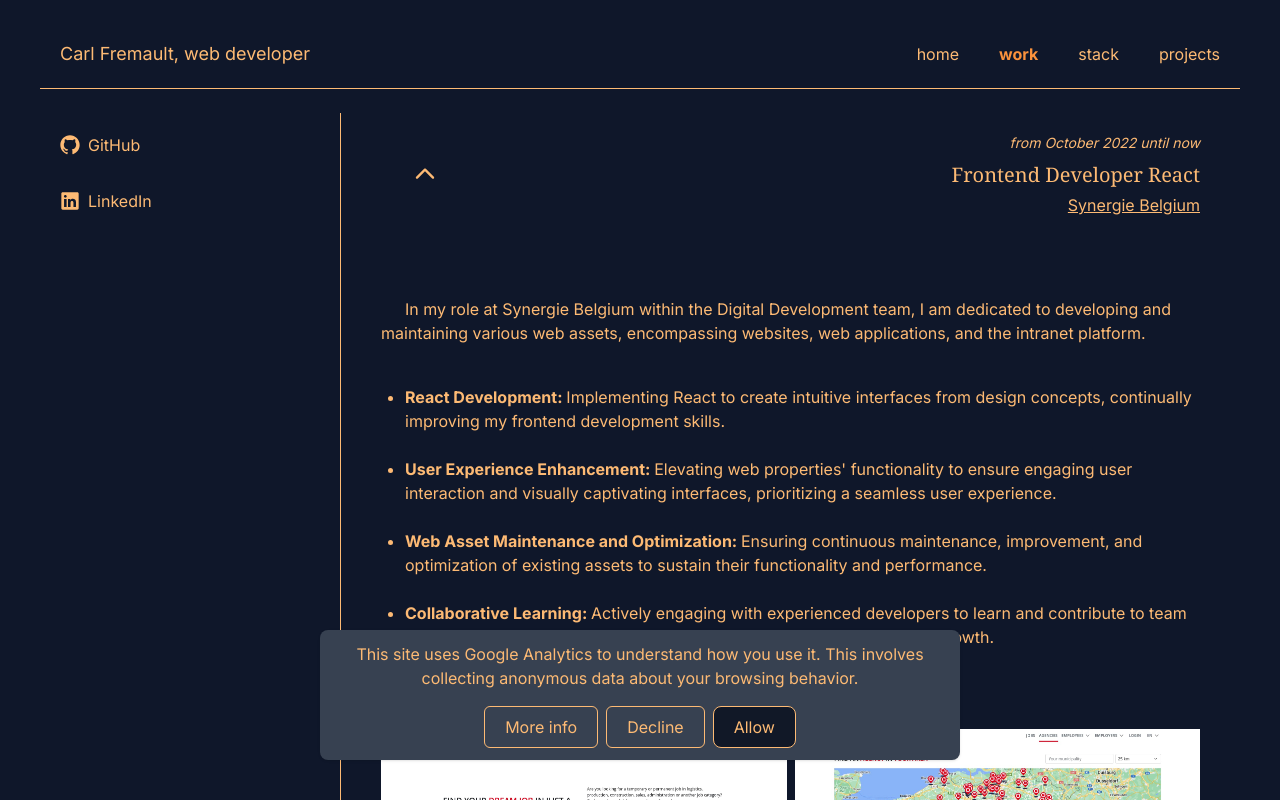
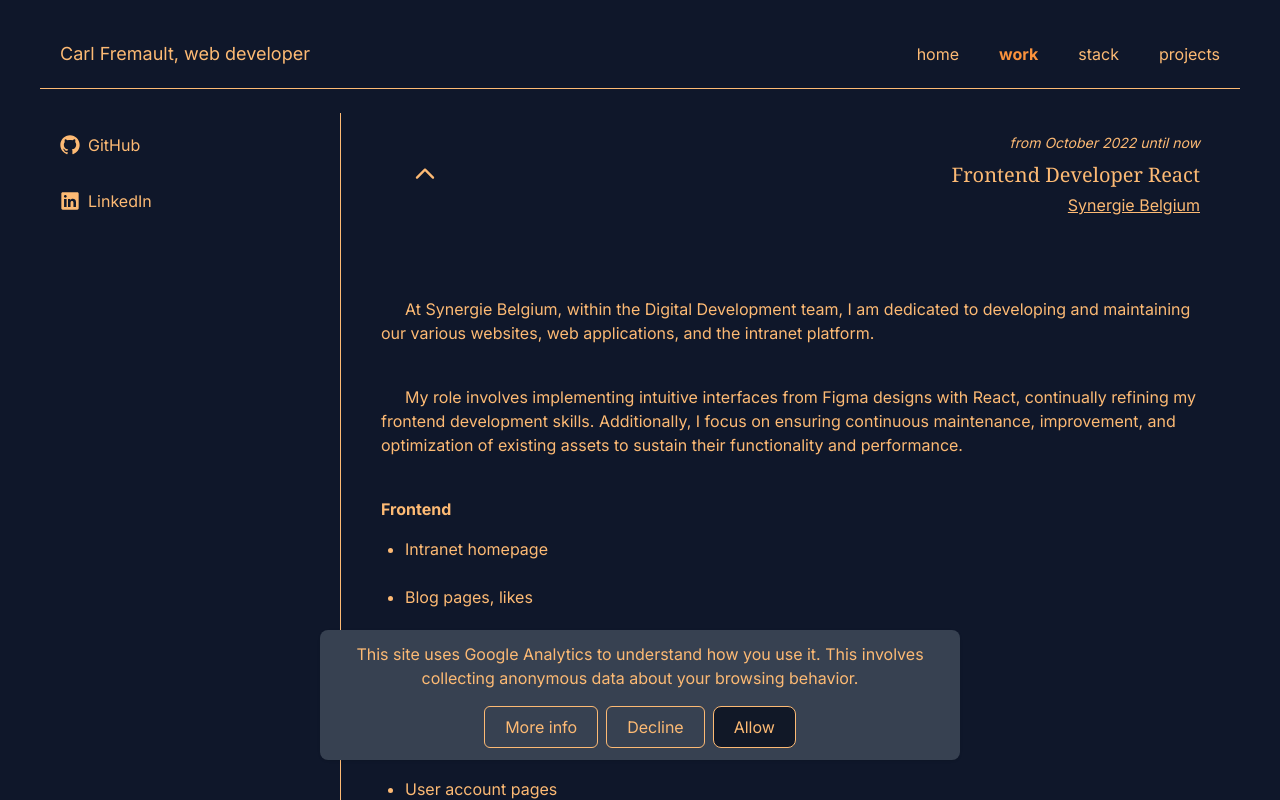
Before and after one commit to carlfremault/NextPortfolioV3, a Next.js app: page /work in a window 1280 px wide. Both pictures are taken after a click on the element 790 px from the left and 175 px from the top of the page. Shown: the top 800 px of the page. Built offline with nearby package versions, Linux system fonts and the light colour scheme; no server answers.

Commit message:
work experience: content update

```diff
--- a/src/app/(routes)/work/(content)/Synergie.tsx
+++ b/src/app/(routes)/work/(content)/Synergie.tsx
@@ -1,4 +1,4 @@
-import BulletPoints from "@/app/_components/BulletPoints";
+import BulletPointsWithTitle from "@/app/_components/BulletPointsWithTitle";
 import ImageGrid from "@/app/_components/ImageGrid";
 
 export const synergieInfo: CollapseHeaderInfo = {
@@ -8,22 +8,118 @@
   companyHref: "https://www.synergiejobs.be",
 };
 
-const synergieBP: BulletPoint[] = [
+const synergieBP: BulletPointsWithTitle[] = [
   {
-    title: "React Development",
-    text: "Implementing React to create intuitive interfaces from design concepts, continually improving my frontend development skills.",
+    title: "Frontend",
+    bulletpoints: [
+      "Intranet homepage",
+      "Blog pages, likes",
+      "Messaging: recipients, React-RTE, …",
+      "Data widgets",
+      "Ticketing pages via Topdesk API",
+      "User account pages",
+      "User account settings",
+      "Similar jobs page (on 404 job not found)",
+      "Thank you page",
+      "Registration flow",
+      "GDPR Form",
+      "Agencies map: react-google-maps",
+      "Landing pages",
+      "Development based on Figma designs",
+      "Responsiveness",
+      "A11y (Accessibility)",
+      "GA tracking consent (cookies & context)",
+      "Update Bootstrap v4 -> v5",
+      "Convert JS(x) files to TS(x)",
+      "Refactorings (e.g. code repetitions)",
+    ],
   },
   {
-    title: "User Experience Enhancement",
-    text: "Elevating web properties' functionality to ensure engaging user interaction and visually captivating interfaces, prioritizing a seamless user experience.",
+    title: "FE Styling",
+    bulletpoints: [
+      "CSS incl. basic animations (spinners, buttons)",
+      "Bootstrap",
+      "Reactstrap",
+      "Landing page with parallax effect",
+    ],
   },
   {
-    title: "Web Asset Maintenance and Optimization",
-    text: "Ensuring continuous maintenance, improvement, and optimization of existing assets to sustain their functionality and performance.",
+    title: "Forms",
+    bulletpoints: [
+      "FE: React, Formik",
+      "BE: Node.js",
+      "Input validation: Zod, Yup, Joi",
+      "React-select dropdowns",
+      "React-phone-number-input",
+      "Debounced search",
+      "File uploads",
+    ],
   },
   {
-    title: "Collaborative Learning",
-    text: "Actively engaging with experienced developers to learn and contribute to team projects, fostering a culture of knowledge exchange and collaborative growth.",
+    title: "Routing",
+    bulletpoints: ["Next.js (pages router)", "React-router-dom"],
+  },
+  {
+    title: "User account handling",
+    bulletpoints: [
+      "Implementation of account creation & login",
+      "Favorites, saved searches, applications",
+      "Deferring user actions until after login/account creation (including session storage)",
+    ],
+  },
+  {
+    title: "Emailing",
+    bulletpoints: ["Creation and use of dynamic Sendgrid email templates."],
+  },
+  {
+    title: "Internationalization",
+    bulletpoints: ["I18n"],
+  },
+  {
+    title: "Backend",
+    bulletpoints: [
+      "Node.js",
+      "Adding/modifying routes",
+      "Validation",
+      "Scripts, cron jobs",
+    ],
+  },
+  {
+    title: "Databases",
+    bulletpoints: [
+      "SQL, Sequelize",
+      "MongoDB",
+      "Compass",
+      "Azure Data Studio",
+      "MySQL Workbench",
+      "Firebase",
+    ],
+  },
+  {
+    title: "Error handling",
+    bulletpoints: ["Logging: Sentry", "Following up on Sentry errors"],
+  },
+  {
+    title: "External APIs",
+    bulletpoints: ["Using Postman for developing/debugging"],
+  },
+  {
+    title: "SEO",
+    bulletpoints: [
+      "GSC monitoring",
+      "Page titles, summaries, keywords",
+      "Structured data",
+    ],
+  },
+  {
+    title: "Proceedings",
+    bulletpoints: ["Topdesk ticketing", "Gitlab, Gitflow"],
+  },
+  {
+    title: "Data Input",
+    bulletpoints: [
+      "Creation and follow up of procedures in our custom web applications.",
+    ],
   },
 ];
 
@@ -58,11 +154,26 @@
   return (
     <>
       <p className="mb-10 indent-6">
-        In my role at Synergie Belgium within the Digital Development team, I am
-        dedicated to developing and maintaining various web assets, encompassing
-        websites, web applications, and the intranet platform.
+        At Synergie Belgium, within the Digital Development team, I am dedicated
+        to developing and maintaining our various websites, web applications,
+        and the intranet platform.
       </p>
-      <BulletPoints bulletpoints={synergieBP} className="mb-20" />
+      <p className="mb-10 indent-6">
+        My role involves implementing intuitive interfaces from Figma designs
+        with React, continually refining my frontend development skills.
+        Additionally, I focus on ensuring continuous maintenance, improvement,
+        and optimization of existing assets to sustain their functionality and
+        performance.
+      </p>
+      <div>
+        {synergieBP.map((bp) => (
+          <BulletPointsWithTitle
+            key={bp.title}
+            content={bp}
+            className="mb-10 last:mb-20"
+          />
+        ))}
+      </div>
       <ImageGrid images={synergieImages} />
     </>
   );
--- /dev/null
+++ b/src/app/_components/BulletPointsWithTitle.tsx
@@ -0,0 +1,22 @@
+import React from "react";
+
+const BulletPointsWithTitle = ({
+  content: { title, bulletpoints },
+  className,
+}: {
+  content: BulletPointsWithTitle;
+  className?: string;
+}) => {
+  return (
+    <div className={className}>
+      <p className="mb-4 font-bold">{title}</p>
+      <ul className="ms-6 list-outside list-disc space-y-6">
+        {bulletpoints.map((bp) => (
+          <li key={bp}>{bp}</li>
+        ))}
+      </ul>
+    </div>
+  );
+};
+
+export default BulletPointsWithTitle;
--- a/src/app/_components/Collapse.tsx
+++ b/src/app/_components/Collapse.tsx
@@ -52,7 +52,7 @@
       </div>
       <div
         className={`${
-          open ? "max-h-[165rem] opacity-100" : "my-0 max-h-0 opacity-0"
+          open ? "max-h-[265rem] opacity-100" : "my-0 max-h-0 opacity-0"
         }  overflow-hidden transition-all duration-700 ease-in-out`}
       >
         <div className="pt-10">{children}</div>
--- a/src/global.d.ts
+++ b/src/global.d.ts
@@ -9,6 +9,11 @@
 interface BulletPoint {
   title?: string;
   text: string;
+}
+
+interface BulletPointsWithTitle {
+  title: string;
+  bulletpoints: string[];
 }
 
 interface GridImage {
```
